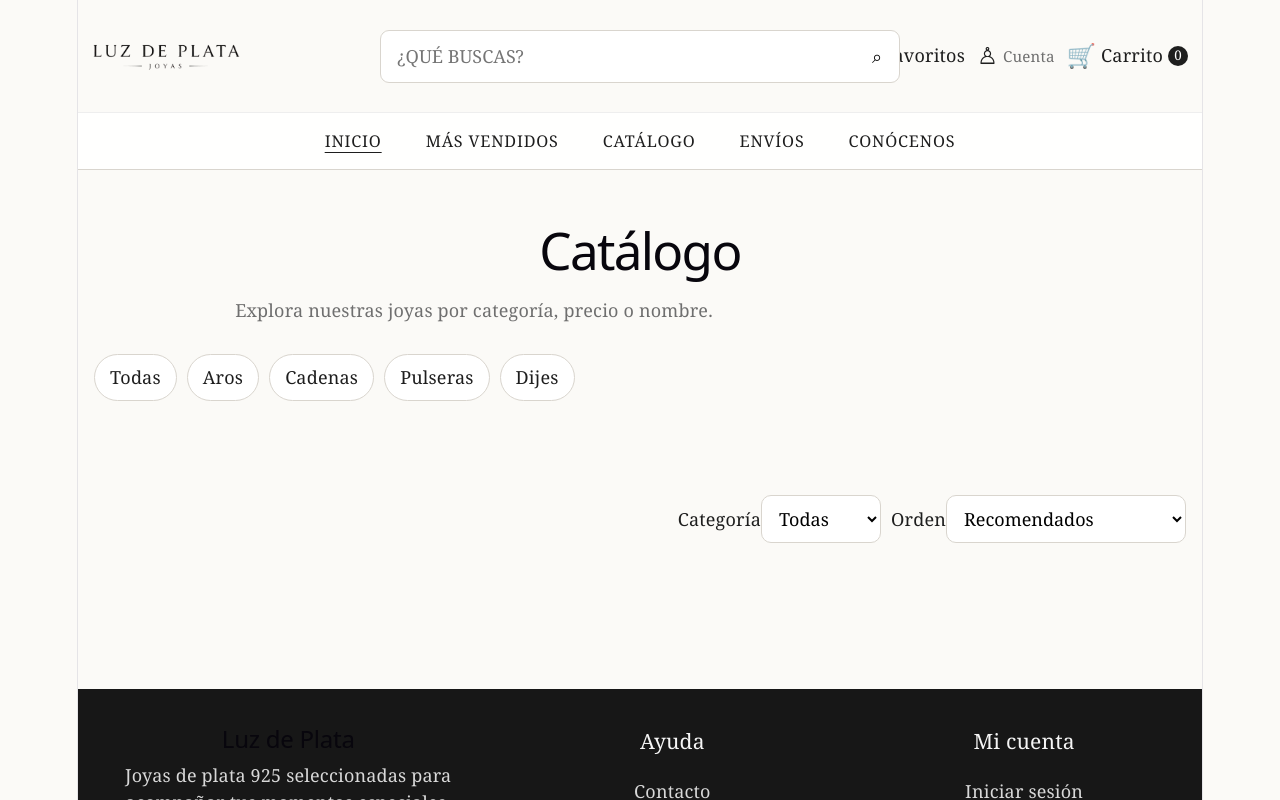
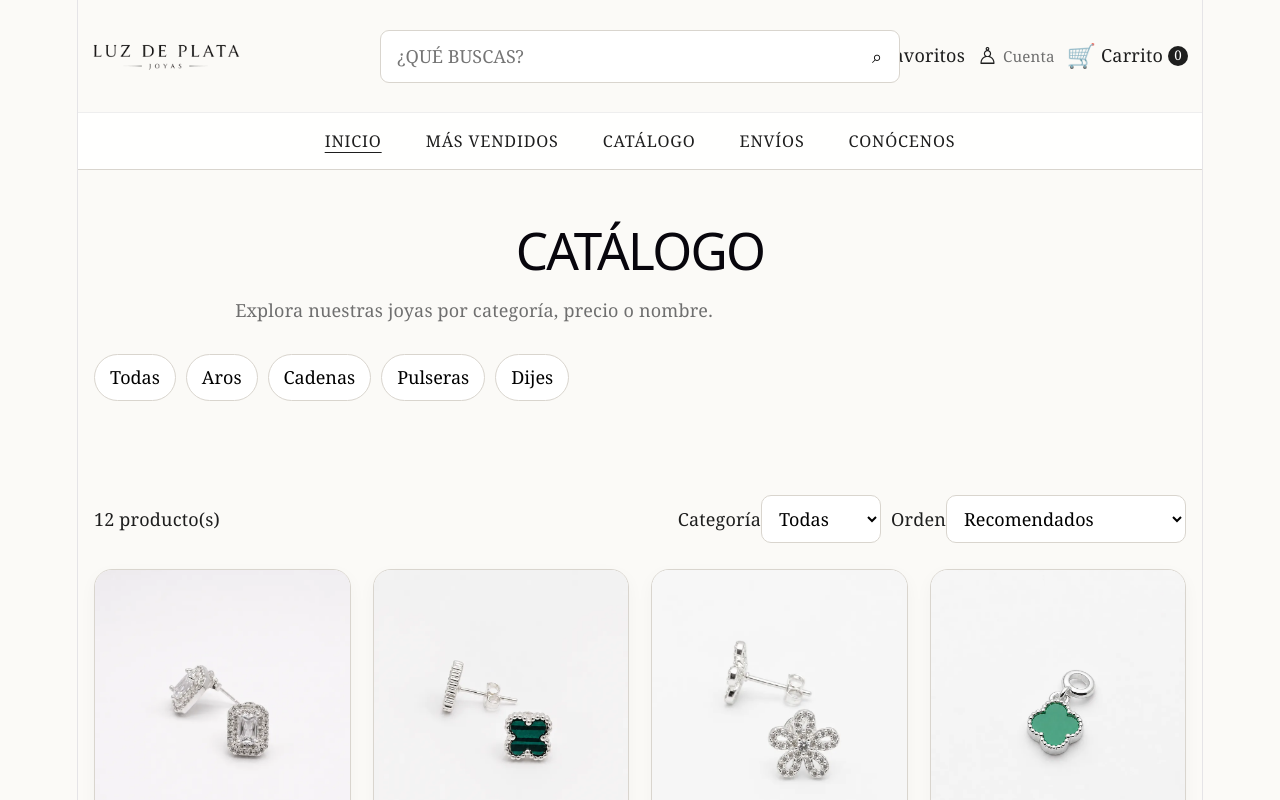
Before and after one commit to jairvas12/luz_de_plata, a React (Vite) app in the folder luz-de-plata-react/: page /Catalogo in a window 1280 px wide. Shown: the top 800 px of the page. Built offline with nearby package versions, Linux system fonts and the light colour scheme.

Commit message:
catalogo.jsx creado

```diff
--- a/luz-de-plata-react/src/pages/Catalogo.jsx
+++ b/luz-de-plata-react/src/pages/Catalogo.jsx
@@ -1,64 +1,137 @@
+import { useState } from "react";
 import "../css/estilos.css";
+import productos from "../data/productos";
+import ProductoCard from "../components/ProductoCard";
+
 function Catalogo() {
+  const [categoria, setCategoria] = useState("");
+  const [orden, setOrden] = useState("");
+
+  let productosFiltrados = [...productos];
+
+  // Filtrar por categoría
+  if (categoria) {
+    productosFiltrados = productosFiltrados.filter(
+      (producto) => producto.category === categoria,
+    );
+  }
+
+  // Ordenar de menor a mayor
+  if (orden === "precio-asc") {
+    productosFiltrados.sort((a, b) => a.price - b.price);
+  }
+
+  // Ordenar de mayor a menor
+  if (orden === "precio-desc") {
+    productosFiltrados.sort((a, b) => b.price - a.price);
+  }
+
+  // Ordenar por nombre
+  if (orden === "nombre") {
+    productosFiltrados.sort((a, b) => a.name.localeCompare(b.name));
+  }
+
   return (
-    <>
     <main>
       <section className="pagina-encabezado">
         <div className="contenedor">
-            <h1>Catálogo</h1>
+          <h1>CATÁLOGO</h1>
+
           <p className="bajada">
             Explora nuestras joyas por categoría, precio o nombre.
           </p>
+
           <div className="categorias">
-              <a className="categoria-chip" href="catalogo.html">
+            <button
+              type="button"
+              className="categoria-chip"
+              onClick={() => setCategoria("")}
+            >
               Todas
-              </a>
-              <a className="categoria-chip" href="catalogo.html?categoria=Aros">
+            </button>
+
+            <button
+              type="button"
+              className="categoria-chip"
+              onClick={() => setCategoria("Aros")}
+            >
               Aros
-              </a>
-              <a className="categoria-chip" href="catalogo.html?categoria=Cadenas">
+            </button>
+
+            <button
+              type="button"
+              className="categoria-chip"
+              onClick={() => setCategoria("Cadenas")}
+            >
               Cadenas
-              </a>
-              <a className="categoria-chip" href="catalogo.html?categoria=Pulseras">
+            </button>
+
+            <button
+              type="button"
+              className="categoria-chip"
+              onClick={() => setCategoria("Pulseras")}
+            >
               Pulseras
-              </a>
-              <a className="categoria-chip" href="catalogo.html?categoria=Dijes">
+            </button>
+
+            <button
+              type="button"
+              className="categoria-chip"
+              onClick={() => setCategoria("Dijes")}
+            >
               Dijes
-              </a>
+            </button>
           </div>
         </div>
       </section>
+
       <section className="seccion--corta">
         <div className="contenedor">
           <div className="toolbar">
-              <span data-result-count=""></span>
+            <span>{productosFiltrados.length} producto(s)</span>
+
             <div className="toolbar__grupo">
               <label>
                 Categoría
-                  <select id="filtro-categoria">
+                <select
+                  value={categoria}
+                  onChange={(e) => setCategoria(e.target.value)}
+                >
                   <option value="">Todas</option>
-                    <option>Aros</option>
-                    <option>Cadenas</option>
-                    <option>Pulseras</option>
-                    <option>Dijes</option>
+                  <option value="Aros">Aros</option>
+                  <option value="Cadenas">Cadenas</option>
+                  <option value="Pulseras">Pulseras</option>
+                  <option value="Dijes">Dijes</option>
                 </select>
               </label>
+
               <label>
                 Orden
-                  <select id="orden-productos">
+                <select
+                  value={orden}
+                  onChange={(e) => setOrden(e.target.value)}
+                >
                   <option value="">Recomendados</option>
+
                   <option value="precio-asc">Precio menor a mayor</option>
+
                   <option value="precio-desc">Precio mayor a menor</option>
+
                   <option value="nombre">Nombre A-Z</option>
                 </select>
               </label>
             </div>
           </div>
-            <div className="productos-grid" data-catalog-grid=""></div>
+
+          <div className="productos-grid">
+            {productosFiltrados.map((producto) => (
+              <ProductoCard key={producto.id} producto={producto} />
+            ))}
+          </div>
         </div>
       </section>
     </main>
-    </>
   );
 }
+
 export default Catalogo;
```
Lines whose indentation alone changed are shown as unchanged.
